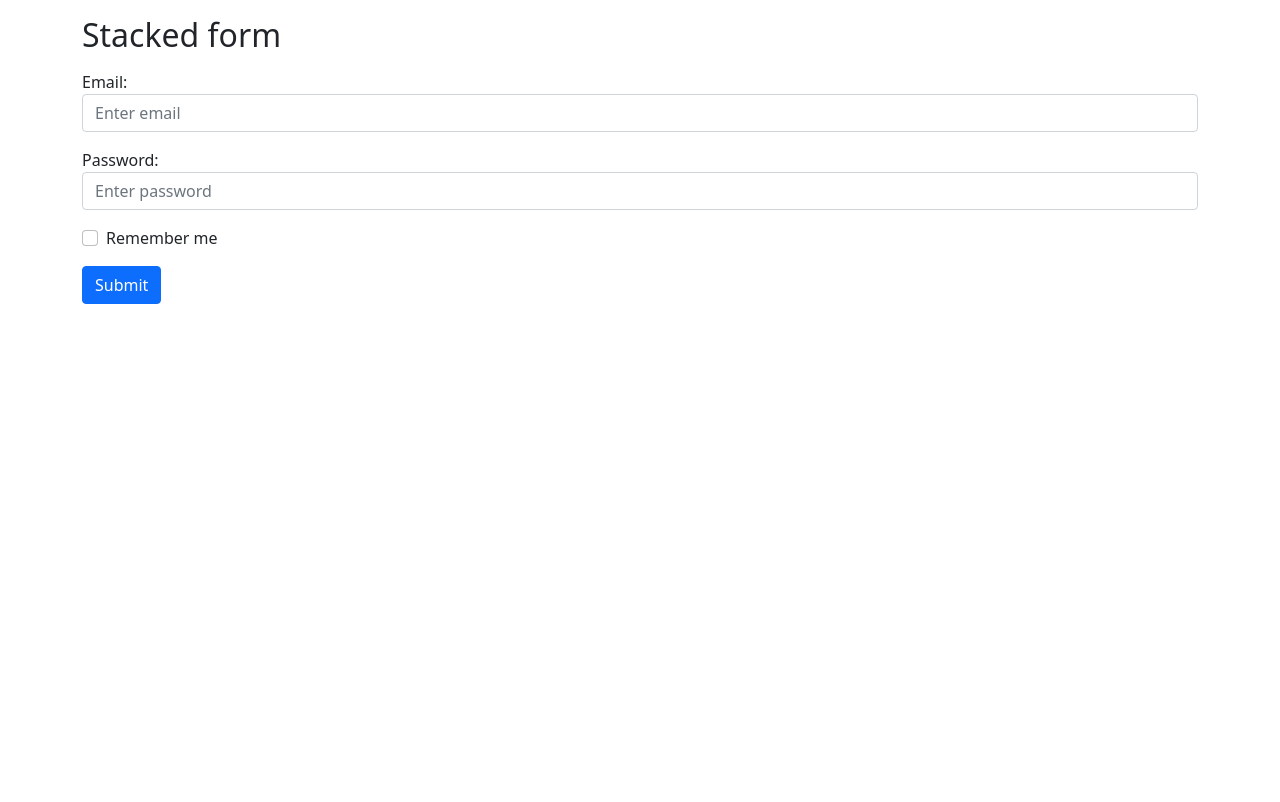
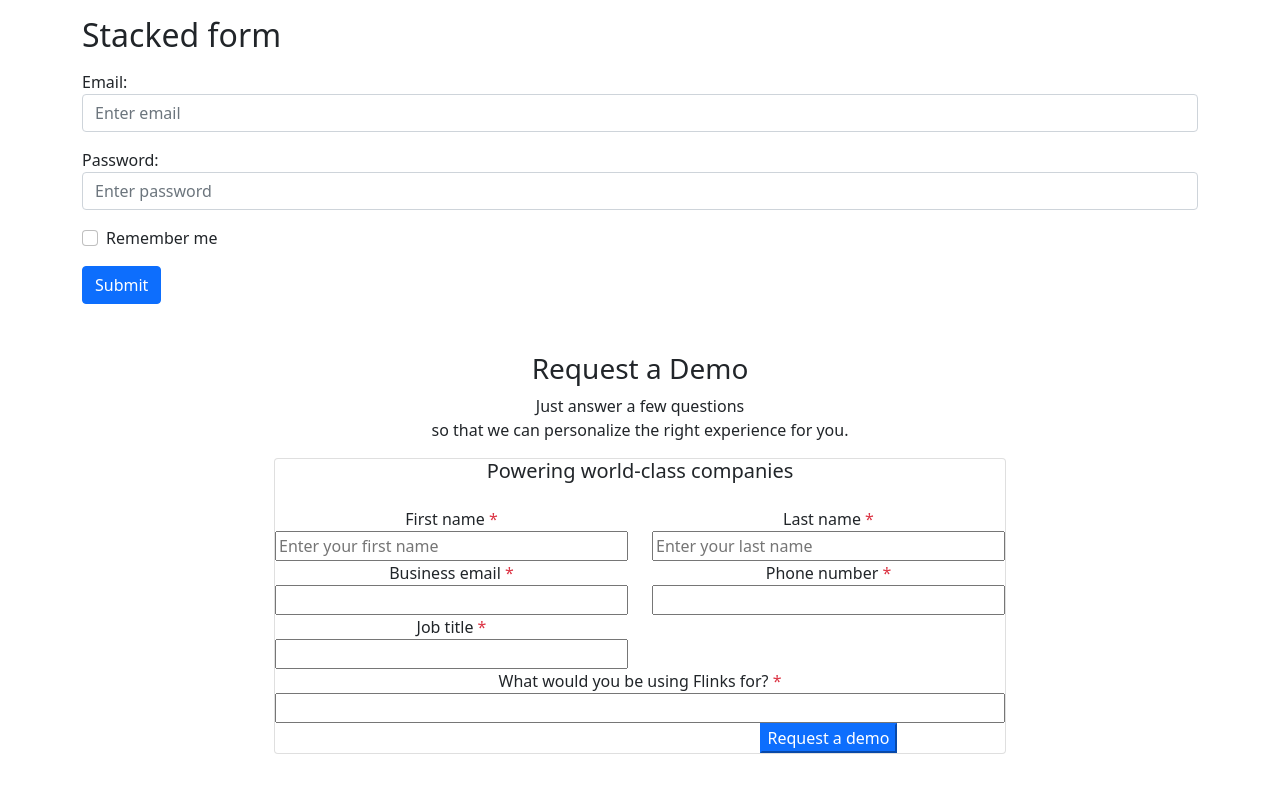
Before and after one commit to rgarciasis/m8repte3, a plain HTML site: page index.html in a window 1280 px wide. Drawn offline with nearby package versions, Linux system fonts and the light colour scheme.

Commit message:
Update index.html

```diff
--- a/index.html
+++ b/index.html
@@ -28,6 +28,35 @@
     <button type="submit" class="btn btn-primary">Submit</button>
   </form>
 </div>
-
+<div class="container-fluid px-1 py-5 mx-auto">
+    <div class="row d-flex justify-content-center">
+        <div class="col-xl-7 col-lg-8 col-md-9 col-11 text-center">
+            <h3>Request a Demo</h3>
+            <p class="blue-text">Just answer a few questions<br> so that we can personalize the right experience for you.</p>
+            <div class="card">
+                <h5 class="text-center mb-4">Powering world-class companies</h5>
+                <form class="form-card" onsubmit="event.preventDefault()">
+                    <div class="row justify-content-between text-left">
+                        <div class="form-group col-sm-6 flex-column d-flex"> <label class="form-control-label px-3">First name<span class="text-danger"> *</span></label> <input type="text" id="fname" name="fname" placeholder="Enter your first name" onblur="validate(1)"> </div>
+                        <div class="form-group col-sm-6 flex-column d-flex"> <label class="form-control-label px-3">Last name<span class="text-danger"> *</span></label> <input type="text" id="lname" name="lname" placeholder="Enter your last name" onblur="validate(2)"> </div>
+                    </div>
+                    <div class="row justify-content-between text-left">
+                        <div class="form-group col-sm-6 flex-column d-flex"> <label class="form-control-label px-3">Business email<span class="text-danger"> *</span></label> <input type="text" id="email" name="email" placeholder="" onblur="validate(3)"> </div>
+                        <div class="form-group col-sm-6 flex-column d-flex"> <label class="form-control-label px-3">Phone number<span class="text-danger"> *</span></label> <input type="text" id="mob" name="mob" placeholder="" onblur="validate(4)"> </div>
+                    </div>
+                    <div class="row justify-content-between text-left">
+                        <div class="form-group col-sm-6 flex-column d-flex"> <label class="form-control-label px-3">Job title<span class="text-danger"> *</span></label> <input type="text" id="job" name="job" placeholder="" onblur="validate(5)"> </div>
+                    </div>
+                    <div class="row justify-content-between text-left">
+                        <div class="form-group col-12 flex-column d-flex"> <label class="form-control-label px-3">What would you be using Flinks for?<span class="text-danger"> *</span></label> <input type="text" id="ans" name="ans" placeholder="" onblur="validate(6)"> </div>
+                    </div>
+                    <div class="row justify-content-end">
+                        <div class="form-group col-sm-6"> <button type="submit" class="btn-block btn-primary">Request a demo</button> </div>
+                    </div>
+                </form>
+            </div>
+        </div>
+    </div>
+</div>
 </body>
 </html>
```
